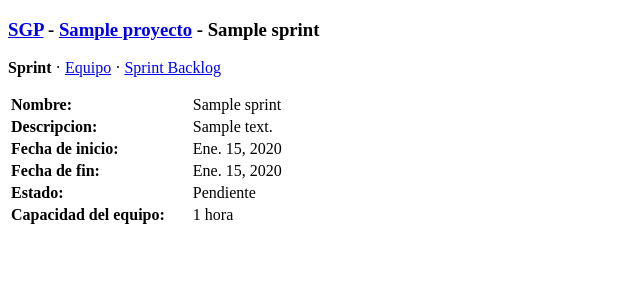
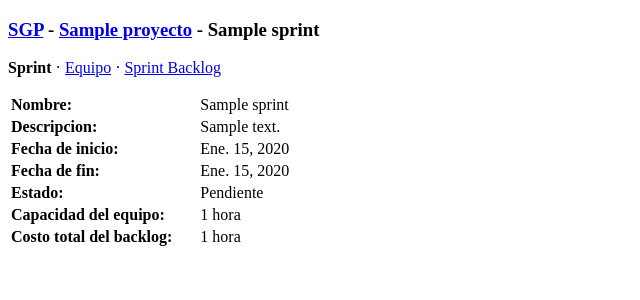
Before and after one commit to santi-acv/sgp-is2, a Django app: a page that uses sgp/templates/sgp/sprint.html in a window 1280 px wide. Shown: the top 300 px of the page, without its empty margins (0-640 px from the left). Run offline with Django 3.2, Linux system fonts and the light colour scheme; a user stored in the database is signed in; tables that the repository leaves empty hold one stand-in row (values such as "Sample post"); data that the repository does not hold is empty.

Commit message:
agrega costo del backlog a la vista mostrar sprint

```diff
--- a/sgp/templates/sgp/sprint.html
+++ b/sgp/templates/sgp/sprint.html
@@ -12,14 +12,17 @@
 {% load guardian_tags %}
 {% get_obj_perms request.user for proyecto as "proyecto_perms" %}
 <table>
-    <tr><th>Nombre:</th><td>{{ sprint.nombre }}</td></tr>
+    <tr>
+        <th>Nombre:</th><td>{{ sprint.nombre }}</td></tr>
         {% if sprint.descripcion %}
             <tr><th>Descripcion:</th><td>{{ sprint.descripcion }}</td></tr>
         {% endif %}
         <tr><th>Fecha de inicio:</th><td>{{ sprint.fecha_inicio }}</td></tr>
         <tr><th>Fecha de fin:</th><td>{{ sprint.fecha_fin }}</td></tr>
         <tr><th>Estado:</th><td>{{ sprint.get_estado_display }}</td></tr>
-    <tr><th>Capacidad del equipo:</th><td>{{ sprint.capacidad_equipo }} hora{{ sprint.capacidad_equipo|pluralize:",s" }}</td></tr>
+        <tr><th>Capacidad del equipo:</th><td>{{ sprint.capacidad_equipo }} hora{{ sprint.capacidad_equipo|pluralize:",s" }}</td>
+        <tr><th>Costo total del backlog:</th><td>{{ sprint.costo_backlog }} hora{{ sprint.costo_backlog|pluralize:",s" }}</td>
+    </tr>
 </table>
 {% if "gestionar_proyecto" in proyecto_perms %}
     {% if sprint.estado == sprint.Estado.PENDIENTE %}
```
Lines whose indentation alone changed are shown as unchanged.
